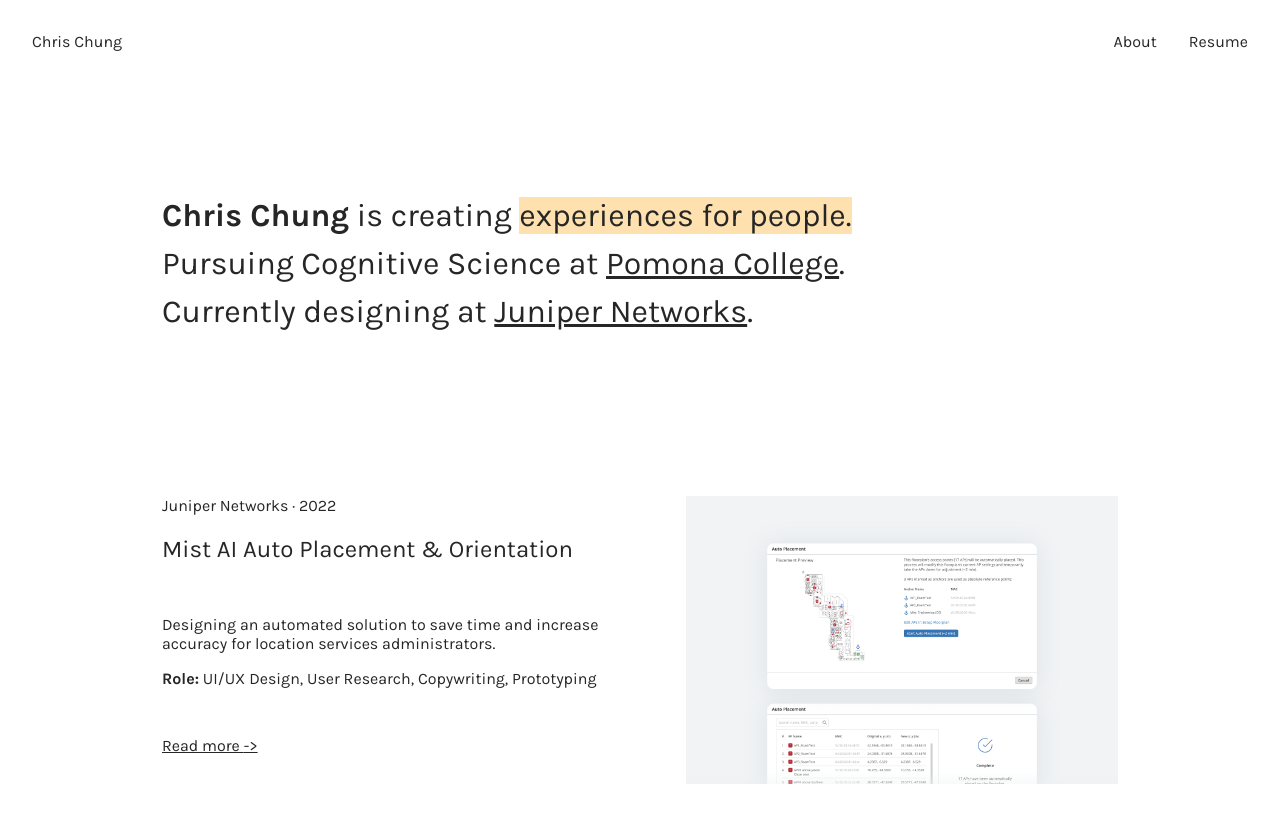
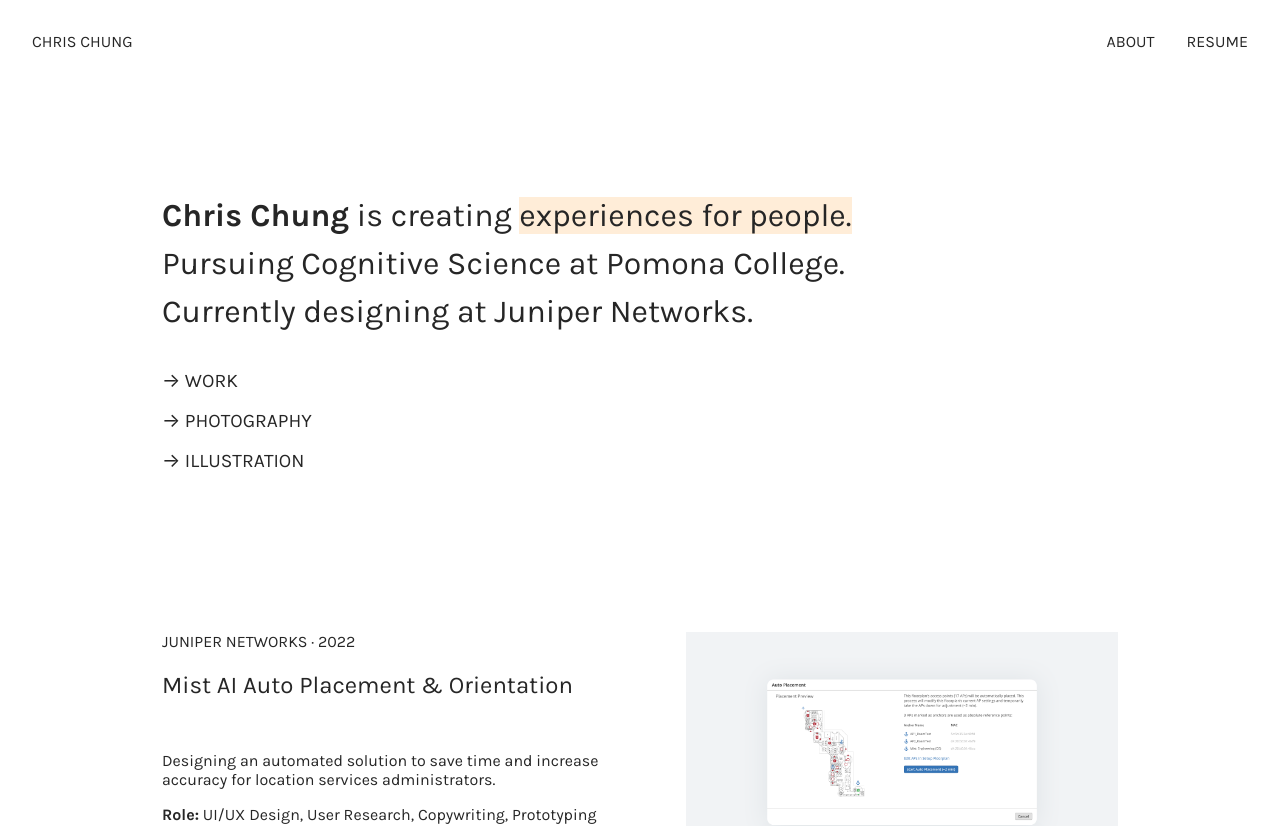
Before and after one commit to cchungdesign/portfolio, a Next.js app: page / in a window 1280 px wide. Shown: the top 826 px of the page. Built offline with nearby package versions, Linux system fonts and the light colour scheme.

Commit message:
uppercase links

```diff
--- a/components/header.module.css
+++ b/components/header.module.css
@@ -10,7 +10,7 @@
   flex-direction: row;
   justify-content: space-between;
   margin-block: 2em;
-  /* text-transform: uppercase; */
+  text-transform: uppercase;
 }
 
 .currentpage {
@@ -22,7 +22,3 @@
   flex-direction: row;
   gap: 2em;
 }
-
-.header a {
-  text-decoration: none;
-}
--- a/components/home.module.css
+++ b/components/home.module.css
@@ -14,6 +14,13 @@
   width: 100%;
 }
 
+.hero {
+  display: flex;
+  flex-direction: column;
+  gap: 2rem;
+  padding-bottom: 6rem;
+}
+
 .title {
   margin: 0;
   line-height: 1.15;
@@ -25,7 +32,6 @@
   line-height: 1.5;
   font-size: 2rem;
   max-width: 700px;
-  padding-bottom: 6rem;
 }
 
 .description b {
@@ -33,7 +39,7 @@
 }
 
 .projects {
-  margin-block: 4em;
+  padding: 4rem 0;
   display: flex;
   flex-direction: column;
   gap: 4em;
@@ -49,5 +55,5 @@
 }
 
 .highlight {
-  background: #ffe0af;
+  background: #ffedd8;
 }
--- /dev/null
+++ b/components/links.js
@@ -0,0 +1,13 @@
+import React from 'react'
+import styles from './links.module.css'
+import Link from 'next/link';
+
+export default function Links() {
+  return (
+  <div className={styles.container}>
+    <Link href="#projects"><a>&rarr; Work</a></Link>
+    <Link href="#projects"><a>&#8594; Photography</a></Link>
+    <Link href="#projects"><a>&#8594; Illustration</a></Link>
+  </div>
+  )
+}
--- /dev/null
+++ b/components/links.module.css
@@ -0,0 +1,12 @@
+.container {
+    display: flex;
+    flex-direction: column;
+    font-size: 1.2rem;
+    gap: 1rem;
+    text-decoration: none;
+    text-transform: uppercase;
+}
+
+.container > * {
+    width: fit-content;
+}
--- a/components/project.js
+++ b/components/project.js
@@ -8,20 +8,18 @@
     <div className={styles.project}>
       <div className={styles.projecttext}>
         <div className={styles.company}>
-          <div>
             {props.company} · {props.year}
-          </div>
         </div>
         <h2>{props.name}</h2>
         <div className={styles.projectdesc}>
           <p>{props.description}</p>
-          <p className={styles.subtext}>
+          <p className={styles.role}>
             <b>Role:</b> {props.role}
           </p>
         </div>
 
-        <p>
-          <a href={props.link}>Read more {"->"}</a>
+        <p className={styles.link}>
+          <a href={props.link}>&#8594; Read more</a>
         </p>
       </div>
       <a href={props.link} className={styles.projectimg}>
--- a/components/project.module.css
+++ b/components/project.module.css
@@ -34,3 +34,7 @@
     display: flex;
     justify-content: space-between;
   } */
+
+  .company, .link {
+    text-transform: uppercase;
+  }
--- a/pages/index.js
+++ b/pages/index.js
@@ -3,6 +3,7 @@
 import styles from "../components/home.module.css";
 import Layout from "../components/layout.js";
 import Project from "../components/project.js";
+import Links from "../components/links.js";
 
 import m3 from "../public/ux/m3/2-mockup.png";
 import juniper from "../public/ux/juniper/cover.png";
@@ -18,6 +19,7 @@
       </Head>
 
       <main className={styles.container}>
+        <div className={styles.hero}>
           <div className={styles.description}>
             <b>Chris Chung</b> is creating{" "}
             <text className={styles.highlight}>experiences for people.</text>{" "}
@@ -26,8 +28,10 @@
             designing at{" "}
             <a href="https://www.juniper.net/us/en.html">Juniper Networks</a>.
           </div>
+          <Links />
+        </div>
 
-        <div className={styles.projects}>
+        <div id="projects" className={styles.projects}>
           <Project
             company="Juniper Networks"
             year="2022"
--- a/styles/globals.css
+++ b/styles/globals.css
@@ -16,7 +16,7 @@
 
 a {
   color: inherit;
-  text-decoration: underline;
+  text-decoration: none;
 }
 
 * {
@@ -41,11 +41,13 @@
 a:hover,
 a:focus,
 a:active {
-  color: #9f9b96;
+  /* color: #9f9b96; */
+  text-decoration: underline;
 }
 
 hr {
-  border: 1px solid #eae8e7;
+  /* border: 1px solid #eae8e7; */
+  border: 1px solid #e5e5e5;
 }
 
 :root {
```
Also changed, not shown: components/gallery.js (added, +14 -0 lines), pages/about.js (+28 -8 lines), components/gallery.module.css (added). Lines whose indentation alone changed are shown as unchanged.
